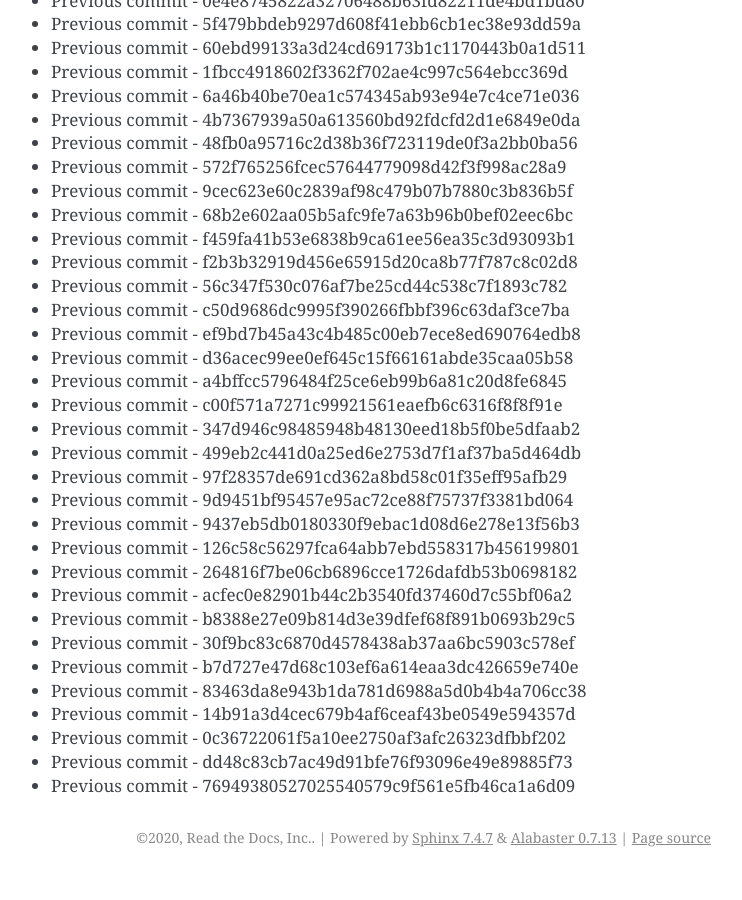
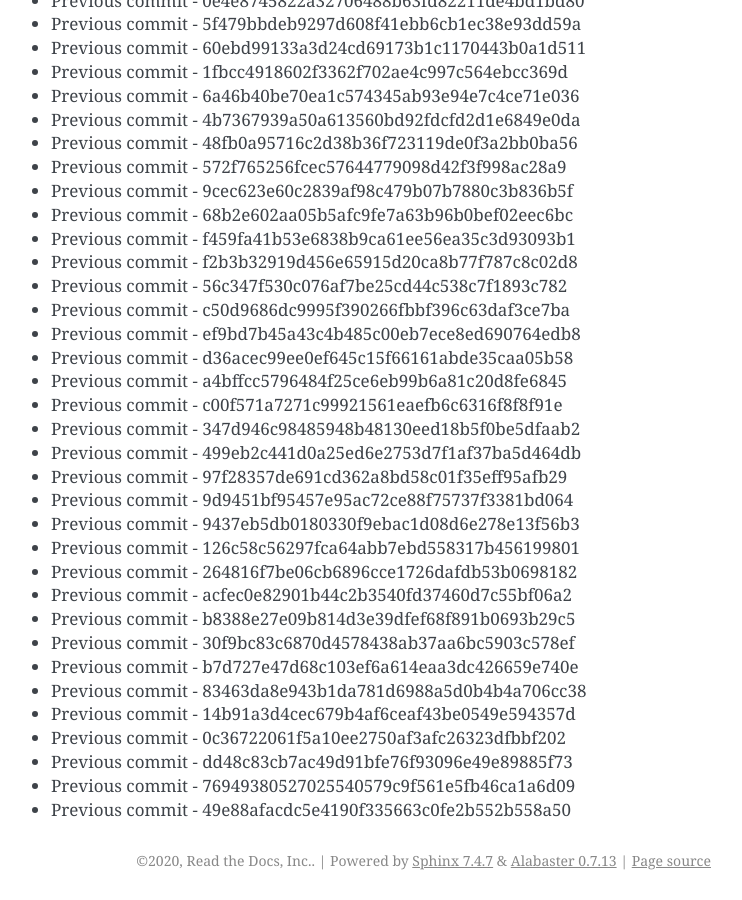
Before and after one commit to readthedocs/rtd-git-stresstest, a Sphinx documentation site: the page built from docs/updates.rst, in a window 1280 px wide and 900 px high, scrolled down 15647 px. Shown: the whole window, without its empty margins (399-1141 px from the left). Built offline with Sphinx 7.4.7, drawn with Linux system fonts in a browser that asks for light colours; before the commit the page ends 16524 px from its top, so only the background shows below that.

Commit message:
Generating commit from previous: 49e88afacdc5e4190f335663c0fe2b552b558a50

```diff
--- a/docs/updates.rst
+++ b/docs/updates.rst
@@ -689,3 +689,4 @@ It can be tested for any performance characteristics.
 * Previous commit - 0c36722061f5a10ee2750af3afc26323dfbbf202
 * Previous commit - dd48c83cb7ac49d91bfe76f93096e49e89885f73
 * Previous commit - 76949380527025540579c9f561e5fb46ca1a6d09
+* Previous commit - 49e88afacdc5e4190f335663c0fe2b552b558a50
```
